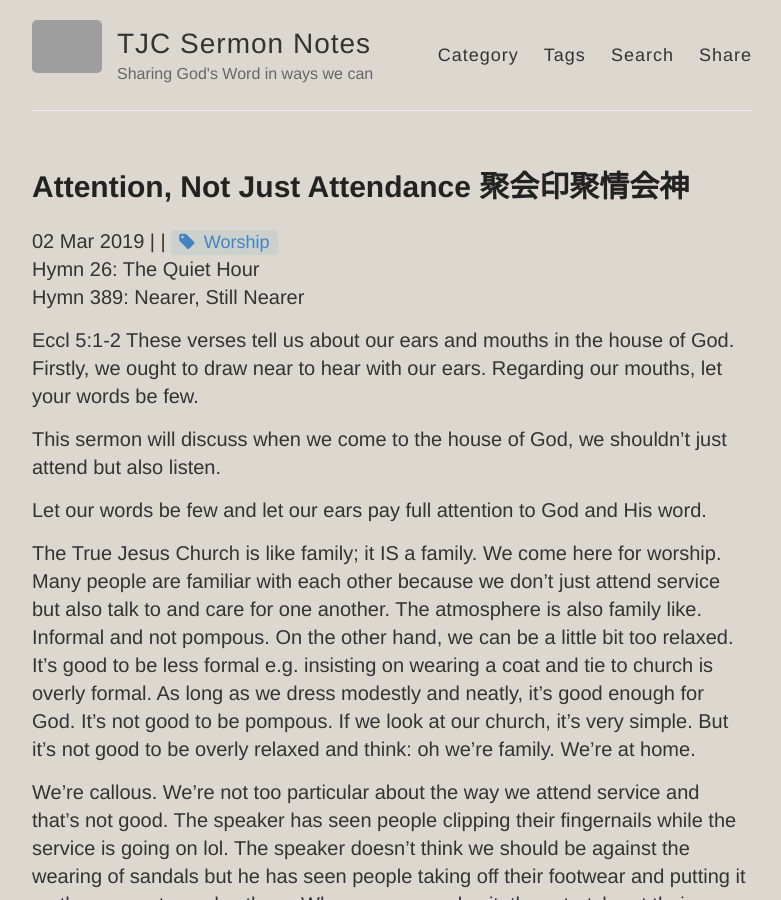
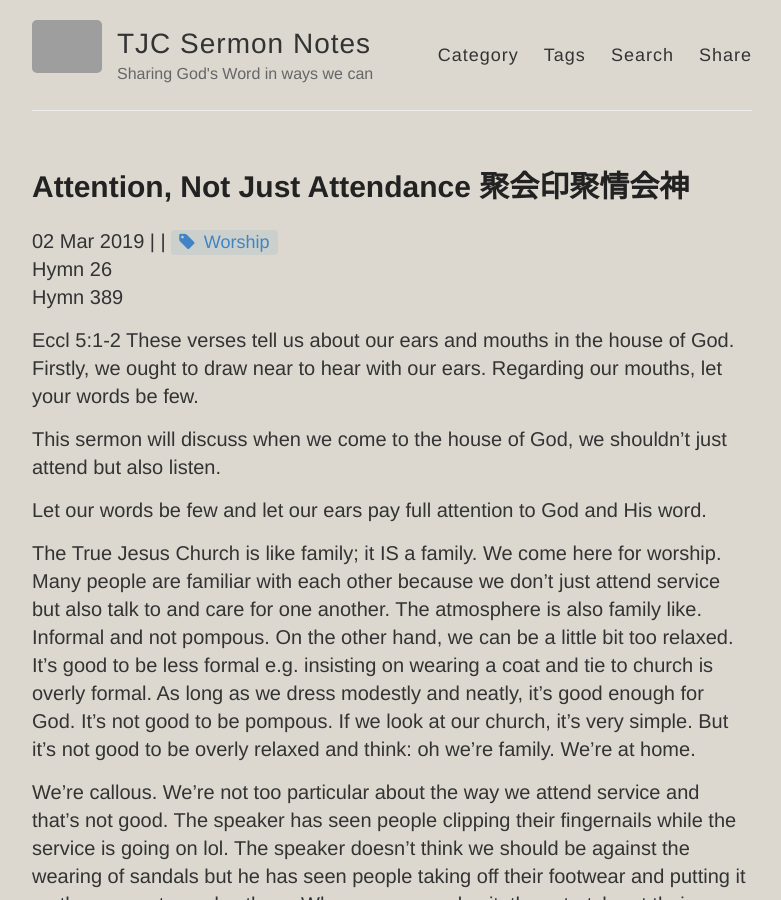
Before and after one commit to catchupTJC/catchuptjc.github.io, a Jekyll site: the page built from _posts/2019-03-02-Attention Not Just Attendance.md, in a window 1280 px wide and 900 px high. Shown: the whole window, without its empty margins (248-1029 px from the left). Built offline with Jekyll 4.4.1, drawn with Linux system fonts in a browser that asks for light colours; nearby versions of some CDN libraries; comment, search, counter and statistics services are not loaded; some of the changed text lies outside the part shown; grey boxes are pictures that could not be loaded.

Commit message:
Update 2019-03-02-Attention Not Just Attendance.md

```diff
--- a/_posts/2019-03-02-Attention Not Just Attendance.md
+++ b/_posts/2019-03-02-Attention Not Just Attendance.md
@@ -1,9 +1,9 @@
 ---
 layout: post
 title: Attention, Not Just Attendance 聚会印聚情会神
-category: Sermon(SG)2019
-tags: [Worship]
-hymns: ['26: The Quiet Hour','389: Nearer, Still Nearer']
+category: sermon(SG)2019
+tags: [worship]
+hymns: [26,389]
 ---
 
 Eccl 5:1-2
```
